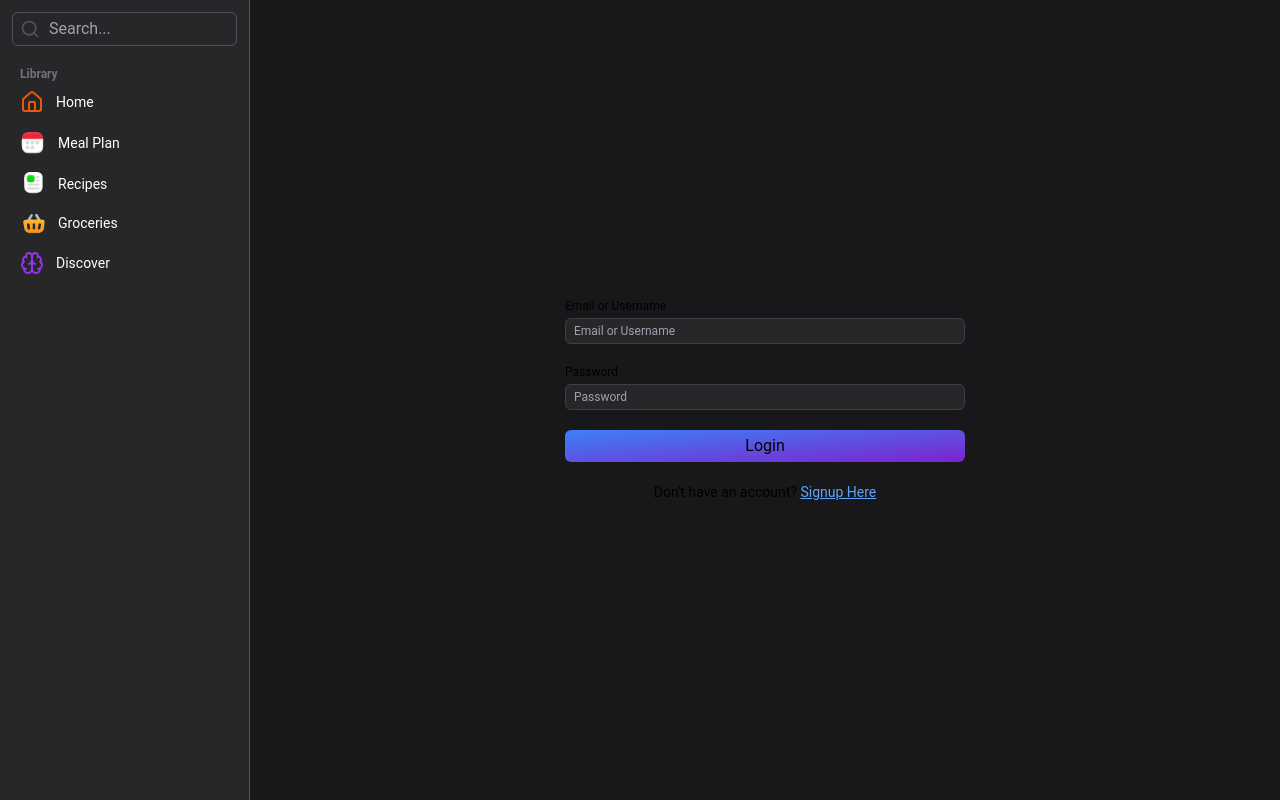
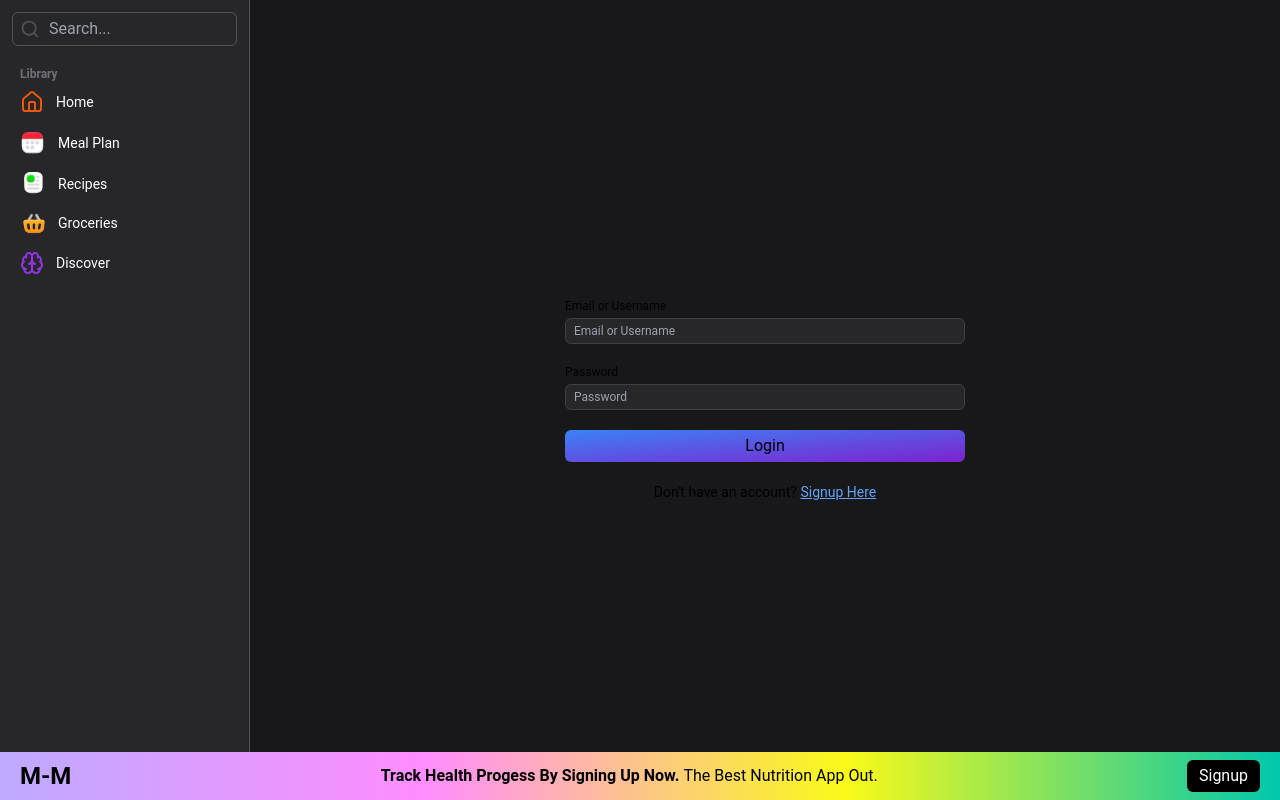
Before and after one commit to JordanVera/meal_prep_pwa, a Next.js app: page / in a window 1280 px wide. Built offline with nearby package versions, Linux system fonts and the light colour scheme; no server answers.

Commit message:
feat: Add lazy loading for images in RecipeProfileHeaderButton and GenerateMealPlanButton components

```diff
--- a/src/components/Sidebar.jsx
+++ b/src/components/Sidebar.jsx
@@ -4,6 +4,7 @@ import Image from 'next/image';
 import Link from 'next/link';
 import { useUser } from '@/providers/UserContext';
 import { useSession } from 'next-auth/react';
+import { signOut } from 'next-auth/react';
 
 const Sidebar = () => {
   const [searchText, setSearchText] = useState('');
@@ -21,6 +22,16 @@ const Sidebar = () => {
 
   return (
     <aside className="bg-zinc-800 w-[250px] min-h-screen p-3 border-r border-zinc-600 fixed top-0">
+      {user && (
+        <button
+          onClick={() => {
+            signOut({ callbackUrl: '/?signedOut=true' });
+          }}
+          className="bg-black text-white px-3 py-1 rounded-md"
+        >
+          Signout
+        </button>
+      )}
       <div className="relative">
         <Search className="absolute left-2 top-1/2 transform -translate-y-1/2 text-zinc-600 h-5 w-5" />
         <input
--- /dev/null
+++ b/src/components/banners/SignupBanner.jsx
@@ -0,0 +1,24 @@
+import { useUser } from '@/providers/UserContext';
+import Link from 'next/link';
+
+const SignupBanner = () => {
+  const { user } = useUser();
+
+  return (
+    <header className="multi_gradient_bg  fixed bottom-0 w-full px-5 py-2 flex items-center justify-between">
+      <h2 className="text-2xl text-black font-bold">M-M</h2>
+      <p className="text-black font-bold capitalize">
+        Track health progess by signing up now.{' '}
+        <span className="font-normal">The best nutrition app out.</span>
+      </p>
+
+      <Link
+        href="/?signup=true"
+        className="bg-black text-white px-3 py-1 rounded-md"
+      >
+        Signup
+      </Link>
+    </header>
+  );
+};
+export default SignupBanner;
--- a/src/pages/_app.js
+++ b/src/pages/_app.js
@@ -10,14 +10,18 @@ import { SessionProvider } from 'next-auth/react';
 import { ToastContainer, toast } from 'react-toastify';
 import 'react-toastify/dist/ReactToastify.css';
 import GenerateMealPlanModal from '@/components/modals/GenerateMealPlanModal';
+import { useUser } from '@/providers/UserContext';
+import SignupBanner from '@/components/banners/SignupBanner';
 
 function MyApp({ Component, pageProps: { session, ...pageProps } }) {
   useServiceWorker();
 
+  // const { user } = useUser();
+
   return (
     <SessionProvider session={session}>
       <UserProvider>
-        <div className="flex h-screen">
+        <div className="flex h-screen relative">
           <div className="w-[250px]">
             <Sidebar />
           </div>
@@ -29,6 +33,8 @@ function MyApp({ Component, pageProps: { session, ...pageProps } }) {
             <AddRecipe_FromWebsite />
           </div>
         </div>
+        <SignupBanner />
+
         <ToastContainer />
       </UserProvider>
     </SessionProvider>
--- a/src/pages/api/user/index.js
+++ b/src/pages/api/user/index.js
@@ -31,7 +31,7 @@ async function getCurrentlyLoggedInUser(req, res, session) {
       include: {
         recipes: {
           include: {
-            Step: true,
+          Stepinde: true,
           },
         },
       },
--- a/src/pages/index.jsx
+++ b/src/pages/index.jsx
@@ -1,9 +1,24 @@
-import { useState } from 'react';
+import { useState, useEffect } from 'react';
 import SignupForm from '@/components/SignupForm';
 import LoginForm from '@/components/LoginForm';
+import { showSuccessToast } from '@/utils/toasts';
+import { useRouter } from 'next/router';
 
 export default function Home() {
   const [isSignupOrLogin, setIsSignupOrLogin] = useState(true);
+  const router = useRouter();
+
+  useEffect(() => {
+    if (router.query.signedOut) {
+      showSuccessToast('You have been signed out');
+      // Remove the query parameter from the URL
+      router.replace('/', undefined, { shallow: true });
+    }
+
+    if (router.query.signup) {
+      setIsSignupOrLogin(false);
+    }
+  }, [router.query]);
 
   return (
     <div className="bg-zinc-900 flex flex-col items-center justify-center min-h-screen">
--- a/src/styles/globals.css
+++ b/src/styles/globals.css
@@ -1,6 +1,7 @@
 @tailwind base;
 @tailwind components;
 @tailwind utilities;
+
 
 
 @import url('https://fonts.googleapis.com/css2?family=Lora:ital,wght@0,400..700;1,400..700&family=Roboto:ital,wght@0,100;0,300;0,400;0,500;0,700;0,900;1,100;1,300;1,400;1,500;1,700;1,900&display=swap');
@@ -62,3 +63,7 @@ body {
   -webkit-backdrop-filter: blur(13.4px);
   border: 1px solid rgba(0, 0, 0, 0.3);
 }
+
+.multi_gradient_bg {
+  background: linear-gradient(90deg, #beaaff 0, #ff8dff 33%, #fafa19 66%, #00c7ad);
+}
```
Also changed, not shown: src/pages/mealPlan.jsx (line endings or trailing spaces), 1 other file (tests, documents, lock files or other folders).
